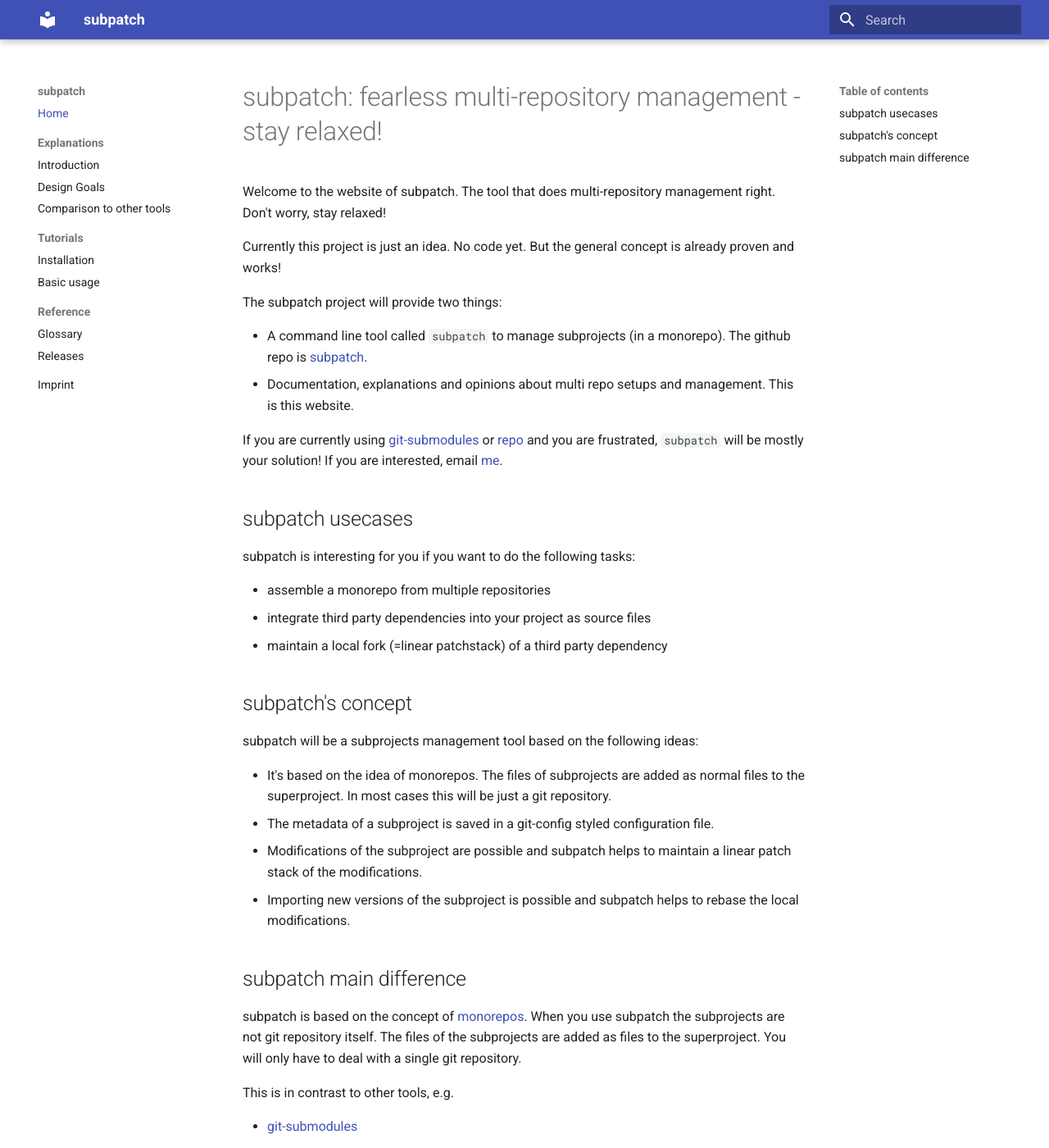
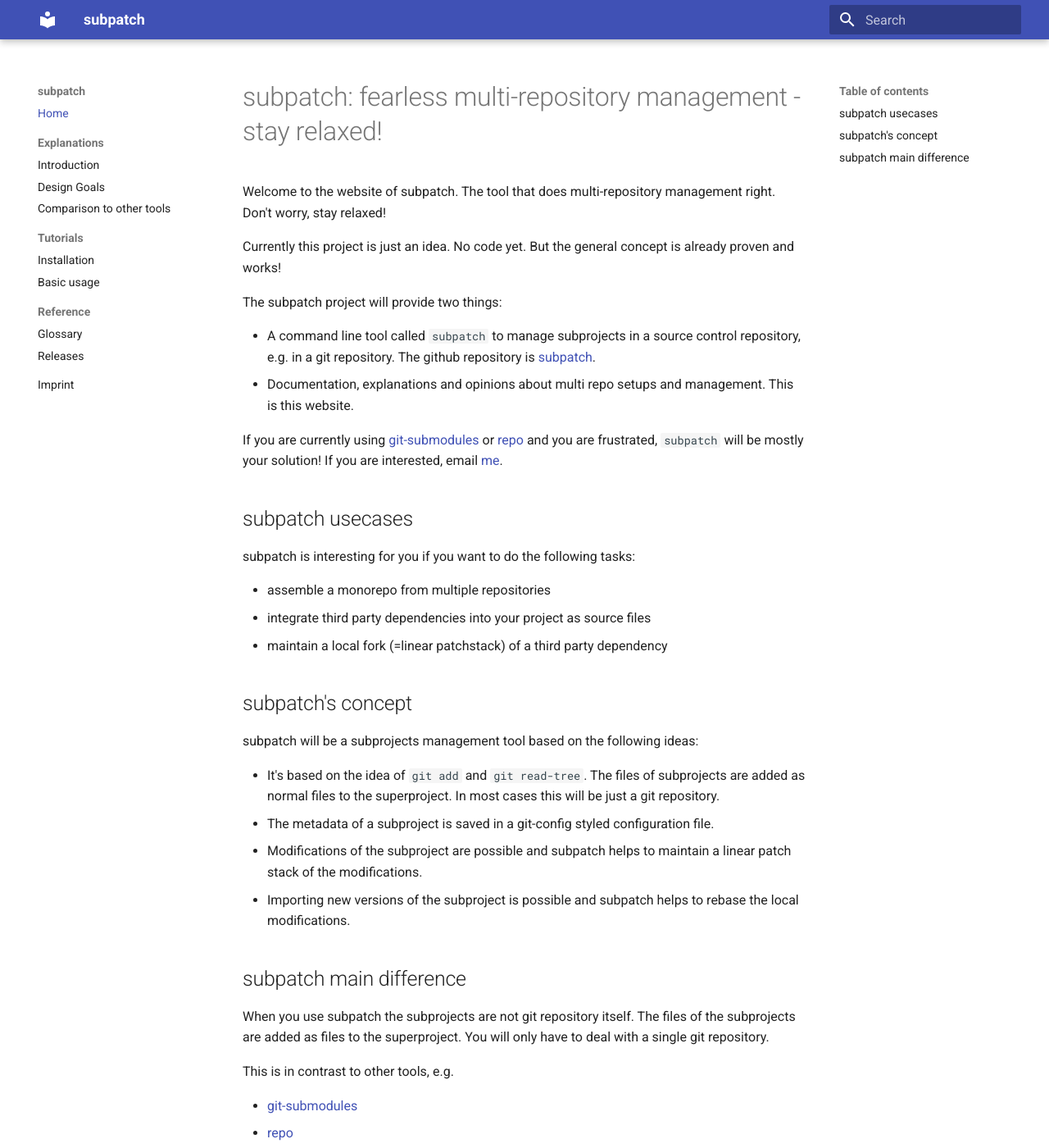
Before and after one commit to lengfeld/subpatch, an MkDocs documentation site: the page built from docs/index.md, in a window 1280 px wide and 1400 px high. Shown: the whole window at 82% size. Built offline with MkDocs 1.6.1 and Material for MkDocs 9.7.7, drawn with Linux system fonts in a browser that asks for light colours.

Commit message:
remove the term monorepo
The term monorepo has negative emotions attached for many developers.
Subpatch does itself promote a classic monorepo approach like facebook
or google uses. So avoid the term "monorepo". Developers should have a
neutral view on subpatch when they first see the frontpage.

```diff
--- a/docs/index.md
+++ b/docs/index.md
@@ -8,8 +8,9 @@ already proven and works!
 
 The subpatch project will provide two things:
 
-* A command line tool called `subpatch` to manage subprojects (in a monorepo). The github
-  repo is [subpatch](https://github.com/lengfeld/subpatch).
+* A command line tool called `subpatch` to manage subprojects in a source control repository,
+  e.g. in a git repository. The github repository is
+  [subpatch](https://github.com/lengfeld/subpatch).
 * Documentation, explanations and opinions about multi repo setups and
   management. This is this website.
 
@@ -33,9 +34,9 @@ subpatch is interesting for you if you want to do the following tasks:
 
 subpatch will be a subprojects management tool based on the following ideas:
 
-* It's based on the idea of monorepos. The files of subprojects are added as
-  normal files to the superproject.  In most cases this will be just a git
-  repository.
+* It's based on the idea of `git add` and `git read-tree`. The files of
+  subprojects are added as normal files to the superproject.  In most cases
+  this will be just a git repository.
 * The metadata of a subproject is saved in a git-config styled configuration file.
 * Modifications of the subproject are possible and subpatch helps to maintain
   a linear patch stack of the modifications.
@@ -45,8 +46,6 @@ subpatch will be a subprojects management tool based on the following ideas:
 
 ## subpatch main difference
 
-subpatch is based on the concept of
-[monorepos](https://en.wikipedia.org/wiki/Monorepo).
 When you use subpatch the subprojects are not git repository itself. The files
 of the subprojects are added as files to the superproject. You will only have
 to deal with a single git repository.
```
